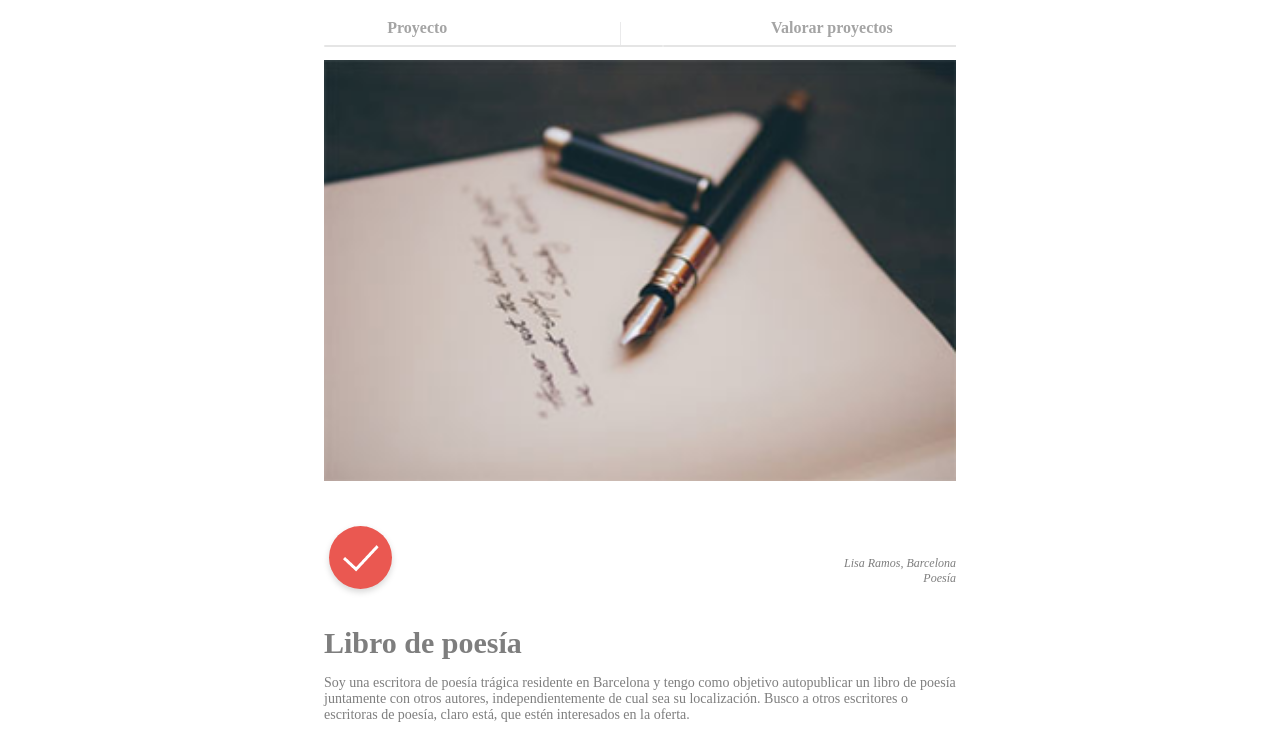
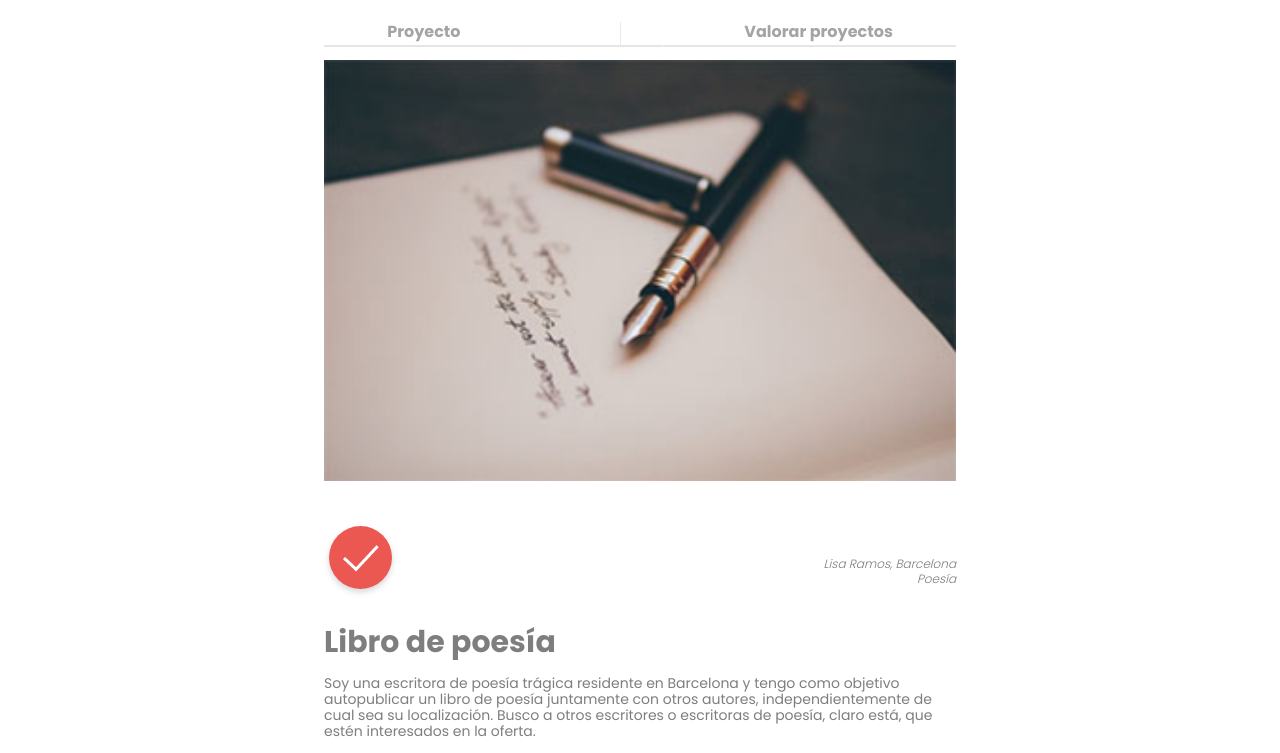
Before and after one commit to vmedinacrn/vmedina.crn, a plain HTML site: page ARJEAPP/perfilajeno.html in a window 1280 px wide. Shown: the part 255-1008 px from the top of the page. Drawn offline with Linux system fonts and the light colour scheme.

Commit message:
Add files via upload

```diff
--- a/ARJEAPP/perfilajeno.html
+++ b/ARJEAPP/perfilajeno.html
@@ -5,6 +5,7 @@
 	<meta charset="UTF-8">
 	<title>Perfil ajeno</title>
 	<link rel="stylesheet" type="text/css" href="css/perfilajeno.css">
+	<link href="https://fonts.googleapis.com/css?family=Poppins:300,400,500,600,700" rel="stylesheet">
 </head>
 <body>
 		<div id="barra">
```
Also changed, not shown: ARJEAPP/proycreados.html (+1 -0 lines), ARJEAPP/proyectos.html (+1 -0 lines), ARJEAPP/proyinscritos.html (+1 -0 lines), ARJEAPP/registro.html (+1 -0 lines), ARJEAPP/valoracion.html (+1 -0 lines).
